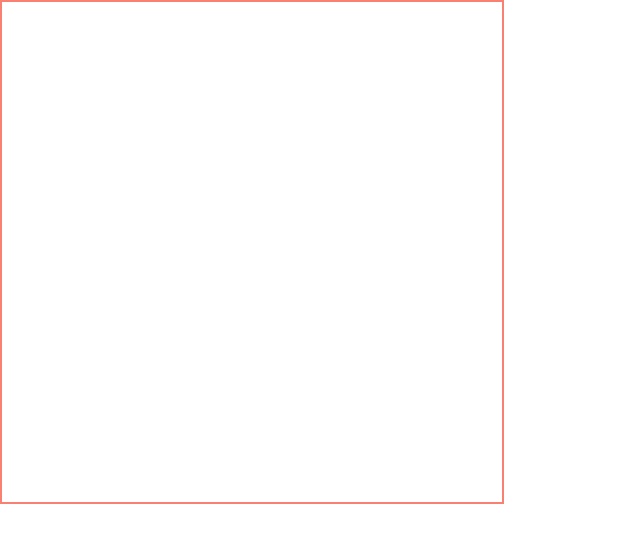
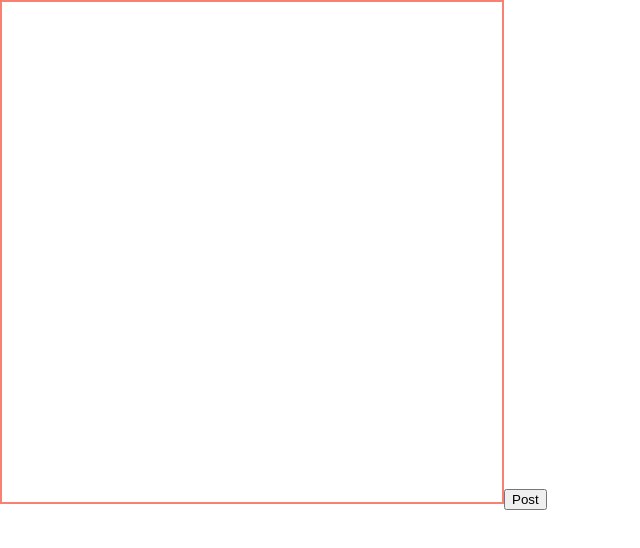
Before and after one commit to Olcatsy/analog, a React (Create React App) app: page / in a window 1280 px wide. Shown: the top 548 px of the page, without its empty margins (0-640 px from the left). Built offline with nearby package versions, Linux system fonts and the light colour scheme.

Commit message:
the drawing can now be saved to the database asa base64 string representation

```diff
--- a/src/App.js
+++ b/src/App.js
@@ -1,14 +1,18 @@
 import React, { Component } from 'react';
 import './App.css';
 
-import Canvas from './components/Canvas';
+import Draw from './components/draw/Draw';
+import Gallery from './components/gallery/Gallery';
+
+
 
 // APP
 class App extends Component {
   render() {
     return (
       <div className="App">
-        <Canvas />
+        <Draw />
+        <Gallery />
       </div>
     );
   }
--- a/src/components/Canvas.js
+++ b/src/components/draw/Canvas.js
@@ -1,4 +1,6 @@
 import React, { Component } from 'react';
+
+import PostButton from './PostButton';
 
 
 
@@ -12,6 +14,8 @@ class Canvas extends Component {
       // stores the coordinates of the last event
       x: 0,
       y: 0,
+      // stores the drawing as a blob object
+      drawingBlob: {},
     }
   }
 
@@ -31,19 +35,15 @@ class Canvas extends Component {
 
   // start drawing
   startDrawing = (e) => {
-    console.log('start drawing', e);
     this.setState ({
       isDrawing: true,
       x: e.nativeEvent.offsetX,
       y: e.nativeEvent.offsetY,
-    }, () => {
-      console.log(this.state.lastX, this.state.lastY);
     })
   }
 
   // drawing
   draw = (e) => {
-    console.log('drawing');
     const canvas = this.refs.canvas;
     // sets up canvas context
     const ctx = canvas.getContext('2d');
@@ -66,6 +66,8 @@ class Canvas extends Component {
         x: e.nativeEvent.offsetX,
         y: e.nativeEvent.offsetY,
       })
+
+      this.captureDrawing();
     }
   }
 
@@ -76,17 +78,30 @@ class Canvas extends Component {
     })
   }
 
-  click = () => {
-    console.log('click');
+  // as the user is drawing, continuously convert the current drawing into a base64 string (plain text representation of an image) and save it in the component state
+  captureDrawing = () => {
+    const canvas = this.refs.canvas;
+
+    // convert the path on the canvas into the base64 string
+    const blobUrl = canvas.toDataURL();
+
+    // the base64 string is pushed into the component's state
+    this.setState({
+      drawingBlob: blobUrl,
+    })
   }
 
   render() {
       return (
-        <canvas
+        <div>
+          <canvas
           ref='canvas'
           width='500'
           height='500'
           onMouseDown={this.startDrawing} onMouseMove={this.draw} onMouseUp={this.endDrawing} onMouseLeave={this.endDrawing}></canvas>
+          <PostButton userDrawing={this.state.drawingBlob}/>
+        </div>
+
       );
   }
 }
--- /dev/null
+++ b/src/components/draw/Draw.js
@@ -0,0 +1,26 @@
+import React, { Component } from 'react';
+
+import Canvas from './Canvas'
+
+
+
+class Draw extends Component {
+  constructor() {
+    super();
+
+    this.state = {
+      userDrawing: {},
+    }
+  }
+
+
+  render() {
+      return (
+        <div className="draw">
+          <Canvas />
+        </div>
+      );
+  }
+}
+
+export default Draw;
--- /dev/null
+++ b/src/components/draw/PostButton.js
@@ -0,0 +1,31 @@
+import React, { Component } from 'react';
+import firebase from '../../firebase';
+
+// takes the drawing blob object from the parent component as a prop
+// pushes the blob into the database
+// shows a confirmation that the drawing was posted
+
+
+// DO I NEED A CLASS BASED COMPONENT HERE?
+class PostButton extends Component {
+
+  pushToDb = (e) => {
+    e.preventDefault();
+
+    // database reference
+    const dbRef = firebase.database().ref();
+
+    // push the drawing into the database
+    dbRef.push(this.props.userDrawing);
+
+    // display a success message
+  }
+
+  render() {
+      return (
+          <button className="postButton" onClick={this.pushToDb}>Post</button>
+      );
+  }
+}
+
+export default PostButton;
--- /dev/null
+++ b/src/components/gallery/Gallery.js
@@ -0,0 +1,14 @@
+import React, { Component } from 'react';
+
+
+
+
+class Gallery extends Component {
+    render() {
+        return (
+            <div></div>
+        );
+    }
+}
+
+export default Gallery;
--- a/src/firebase.js
+++ b/src/firebase.js
@@ -1,6 +1,7 @@
 import firebase from 'firebase';
 
 // initialize firebase
+// Your web app's Firebase configuration
 const firebaseConfig = {
   apiKey: "AIzaSyB7RHaKc0W2HjhoCLYK_k8oddFYSTcfYYc",
   authDomain: "metaphor-b5672.firebaseapp.com",
@@ -12,3 +13,6 @@ const firebaseConfig = {
 };
 // Initialize Firebase
 firebase.initializeApp(firebaseConfig);
+
+
+export default firebase;
```
